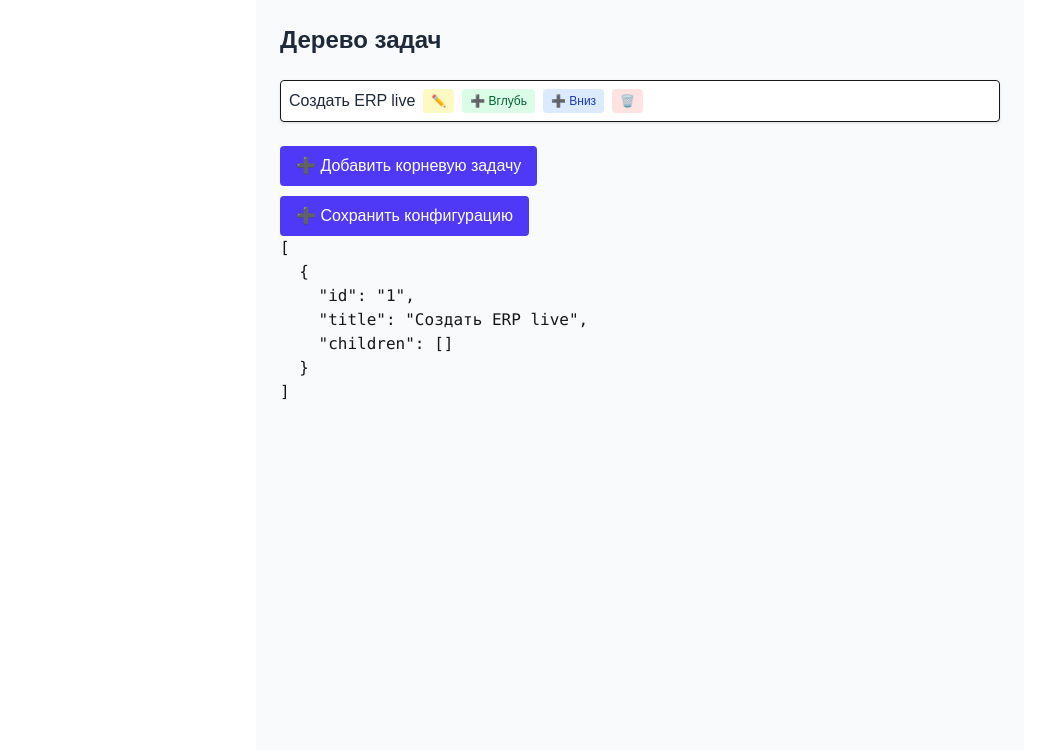
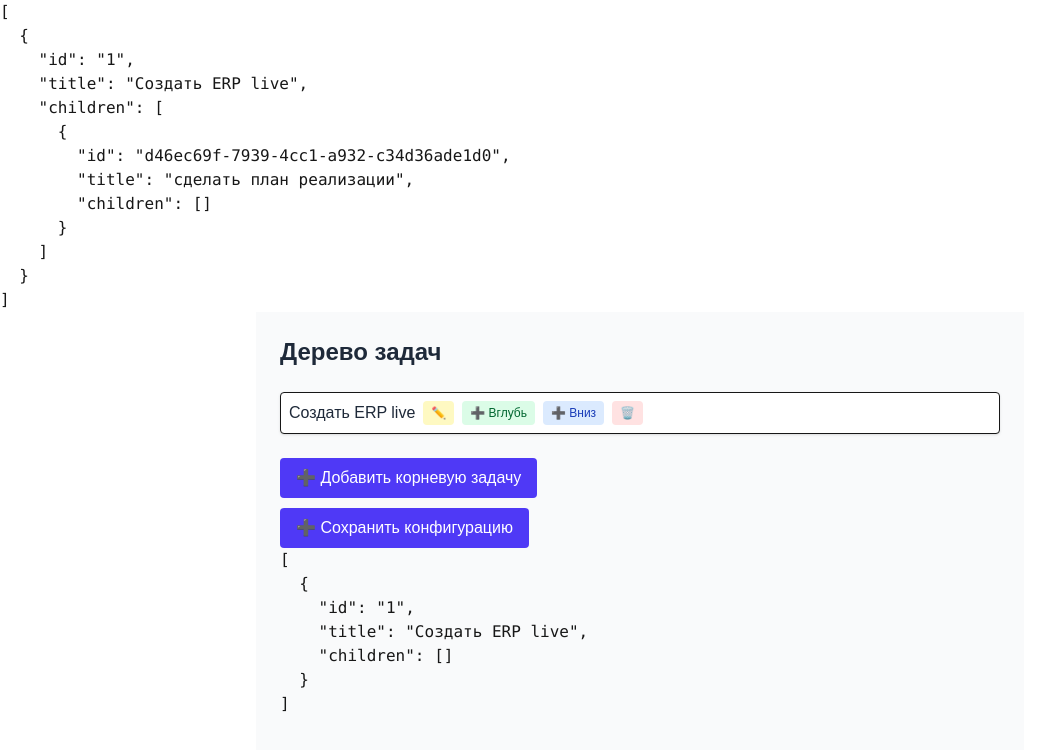
Before and after one commit to Yeminfu/erp-live, a Next.js app: page / in a window 1280 px wide. Shown: the top 750 px of the page, without its empty margins (0-1062 px from the left). Built offline with nearby package versions, Linux system fonts and the light colour scheme.

Commit message:
сделал вывол конфиги

```diff
--- /dev/null
+++ b/app/config.json
@@ -0,0 +1,13 @@
+[
+  {
+    "id": "1",
+    "title": "Создать ERP live",
+    "children": [
+      {
+        "id": "d46ec69f-7939-4cc1-a932-c34d36ade1d0",
+        "title": "сделать план реализации",
+        "children": []
+      }
+    ]
+  }
+]
--- a/app/page.tsx
+++ b/app/page.tsx
@@ -1,15 +1,12 @@
-// import { useState } from "react";
 import Client from "./client";
-
-// import Image from "next/image";
-// const;?S
+import _config from "./config.json";
 
 export default function Home() {
+  const config = _config;
   return (
-    <Client
-      // tasks={[
-      //   { id: "string;", title: "string;", completed: false, children: [] },
-      // ]}
-    />
+    <>
+      <pre>{JSON.stringify(config, null, 2)}</pre>
+      <Client />
+    </>
   );
 }
```
Also changed, not shown: app/client.tsx (+1 -9 lines).
